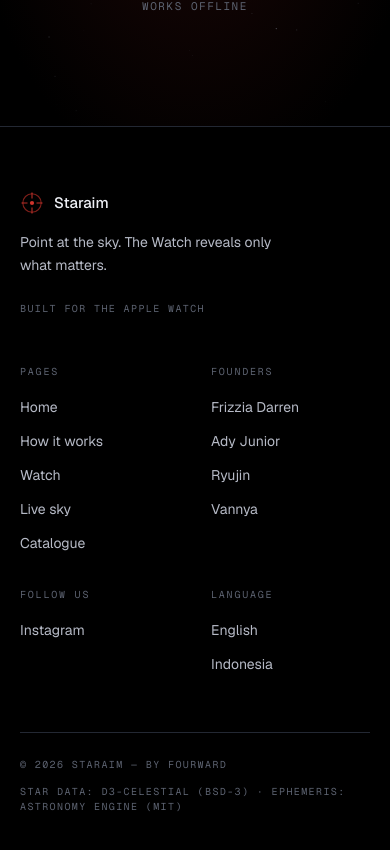
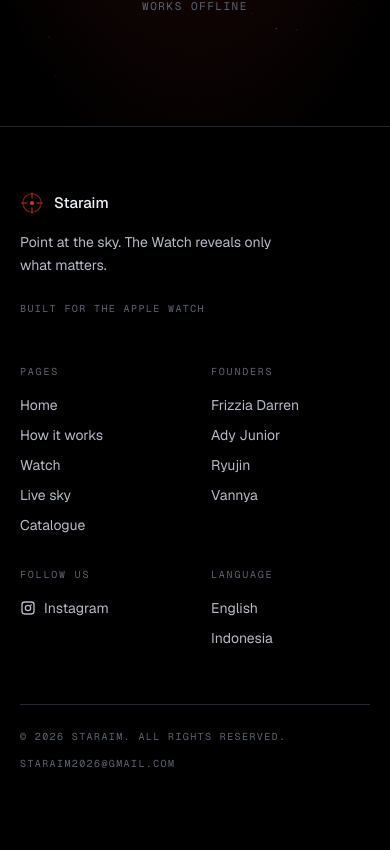
Before and after one commit to CodeInfiltrator/staraim, a Next.js app: page / in a window 390 px wide. Shown: the part 6320-7170 px from the top of the page. Built offline with nearby package versions, Linux system fonts and the light colour scheme.

Commit message:
Add language switcher in nav, Instagram icon, update footer credits

```diff
--- a/src/components/sections/Footer.tsx
+++ b/src/components/sections/Footer.tsx
@@ -1,6 +1,14 @@
 import Link from "next/link";
 import { Reticle } from "./Nav";
 import { getDictionary, Locale } from "@/lib/i18n";
+
+function InstagramIcon({ className = "h-4 w-4" }: { className?: string }) {
+  return (
+    <svg className={className} viewBox="0 0 24 24" fill="currentColor" aria-hidden>
+      <path d="M7 2h10a5 5 0 0 1 5 5v10a5 5 0 0 1-5 5H7a5 5 0 0 1-5-5V7a5 5 0 0 1 5-5zm0 2a3 3 0 0 0-3 3v10a3 3 0 0 0 3 3h10a3 3 0 0 0 3-3V7a3 3 0 0 0-3-3H7zm5 3a5 5 0 1 1 0 10 5 5 0 0 1 0-10zm0 2a3 3 0 1 0 0 6 3 3 0 0 0 0-6zm4.75-2.75a1.25 1.25 0 1 1 0 2.5 1.25 1.25 0 0 1 0-2.5z" />
+    </svg>
+  );
+}
 
 export function Footer({ lang = "en" }: { lang?: Locale }) {
   const dict = getDictionary(lang);
@@ -28,7 +36,7 @@
     {
       title: dict.followUs,
       links: [
-        { label: "Instagram", href: "https://www.instagram.com/staraim.app" },
+        { label: "Instagram", href: "https://www.instagram.com/staraim.app", icon: InstagramIcon },
       ],
     },
     {
@@ -63,12 +71,13 @@
                   {col.title}
                 </h3>
                 <ul className="mt-4 space-y-2.5">
-                  {col.links.map((l) => (
+                  {col.links.map((l: any) => (
                     <li key={l.label}>
                       <a
                         href={l.href}
-                        className="text-sm text-fog transition-colors hover:text-mist"
+                        className="flex items-center gap-2 text-sm text-fog transition-colors hover:text-mist"
                       >
+                        {l.icon ? <l.icon /> : null}
                         {l.label}
                       </a>
                     </li>
@@ -81,10 +90,10 @@
 
         <div className="mt-14 flex flex-col gap-3 border-t border-line pt-6 sm:flex-row sm:items-center sm:justify-between">
           <p className="font-mono text-[10px] tracking-[0.14em] text-dim uppercase">
-            © {new Date().getFullYear()} Staraim — by fourward
+            © {new Date().getFullYear()} StarAim. All rights reserved.
           </p>
           <p className="font-mono text-[10px] tracking-[0.14em] text-dim uppercase">
-            Star data: d3-celestial (BSD-3) · Ephemeris: Astronomy Engine (MIT)
+            <a href="mailto:staraim2026@gmail.com">staraim2026@gmail.com</a>
           </p>
         </div>
       </div>
--- a/src/components/sections/Nav.tsx
+++ b/src/components/sections/Nav.tsx
@@ -2,11 +2,14 @@
 
 import { useEffect, useState } from "react";
 import Link from "next/link";
+import { usePathname, useRouter } from "next/navigation";
 import { AnimatePresence, motion, useReducedMotion } from "motion/react";
 import { getDictionary, Locale } from "@/lib/i18n";
 
 export function Nav({ lang = "en" }: { lang?: Locale }) {
   const dict = getDictionary(lang);
+  const router = useRouter();
+  const pathname = usePathname();
 
   const LINKS = [
     { href: `/${lang}`, label: dict.home },
@@ -15,6 +18,13 @@
     { href: `/${lang}/sky`, label: dict.live },
     { href: `/${lang}/catalogue`, label: dict.catalogue },
   ];
+
+  const changeLanguage = (newLang: Locale) => {
+    if (newLang === lang) return;
+    const segments = pathname.split("/");
+    segments[1] = newLang;
+    router.push(segments.join("/") || `/${newLang}`);
+  };
   const [scrolled, setScrolled] = useState(false);
   const [open, setOpen] = useState(false);
   const reduced = useReducedMotion();
@@ -56,6 +66,14 @@
         </div>
 
         <div className="flex items-center gap-3">
+          <select
+            value={lang}
+            onChange={(e) => changeLanguage(e.target.value as Locale)}
+            className="hidden rounded-lg border border-line bg-surface px-2 py-1.5 text-sm text-mist focus:outline-none sm:block"
+          >
+            <option value="en">EN</option>
+            <option value="id">ID</option>
+          </select>
           <Link
             href={`/${lang}/sky`}
             className="hidden rounded-pill bg-sage px-4 py-2 text-[13px] font-medium text-white transition-colors hover:bg-[#E03C34] sm:inline-flex"
@@ -85,6 +103,26 @@
                   {l.label}
                 </Link>
               ))}
+              <div className="mt-3 flex items-center gap-2">
+                <button
+                  onClick={() => {
+                    changeLanguage("en");
+                    setOpen(false);
+                  }}
+                  className={`flex-1 rounded-lg px-3 py-2 text-sm ${lang === "en" ? "bg-sage text-white" : "border border-line text-fog"}`}
+                >
+                  English
+                </button>
+                <button
+                  onClick={() => {
+                    changeLanguage("id");
+                    setOpen(false);
+                  }}
+                  className={`flex-1 rounded-lg px-3 py-2 text-sm ${lang === "id" ? "bg-sage text-white" : "border border-line text-fog"}`}
+                >
+                  Indonesia
+                </button>
+              </div>
               <Link
                 href={`/${lang}/sky`}
                 onClick={() => setOpen(false)}
```
